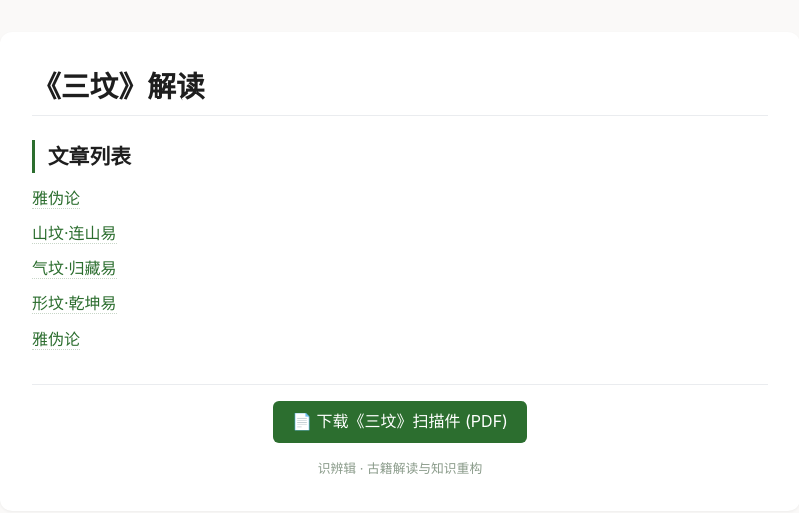
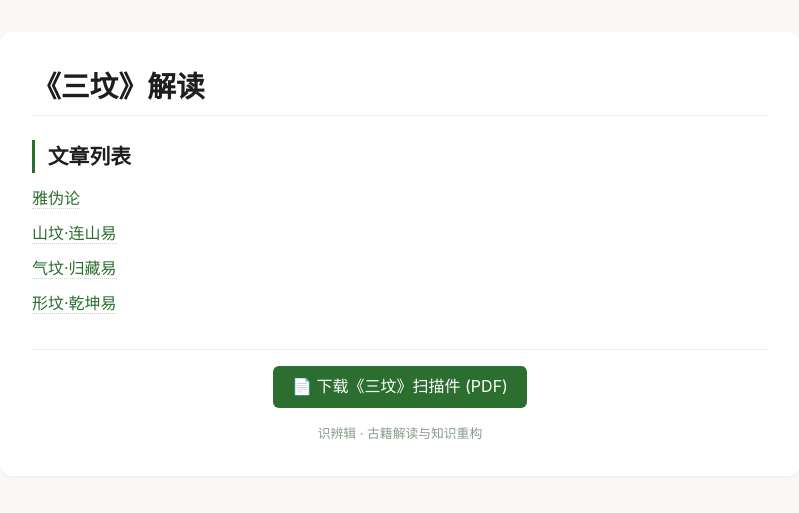
Before and after one commit to chixiao994/chixiao994.github.io, a Jekyll site: the page shibianji/interpretations/先秦/三坟/index.html, which Jekyll copies as it is, in a window 1280 px wide. Shown: the top 513 px of the page, without its empty margins (240-1039 px from the left). Built offline with Jekyll 4.4.1, drawn with Linux system fonts in a browser that asks for light colours.

Commit message:
Update index.html

```diff
--- a/shibianji/interpretations/先秦/三坟/index.html
+++ b/shibianji/interpretations/先秦/三坟/index.html
@@ -96,7 +96,6 @@
         <li><a href="02-shanfen.html">山坟·连山易</a></li>
         <li><a href="03-qifen.html">气坟·归藏易</a></li>
         <li><a href="04-xingfen.html">形坟·乾坤易</a></li>
-        <li><a href="05-yaweilun.html">雅伪论</a></li>
     </ul>
     <div class="download">
         <a href="https://pan.baidu.com/s/你的实际链接">📄 下载《三坟》扫描件 (PDF)</a>
```
